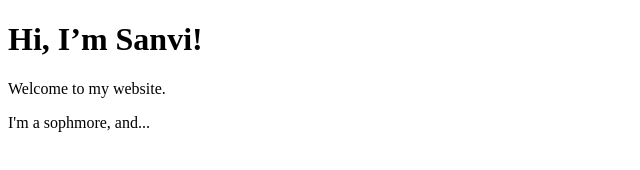
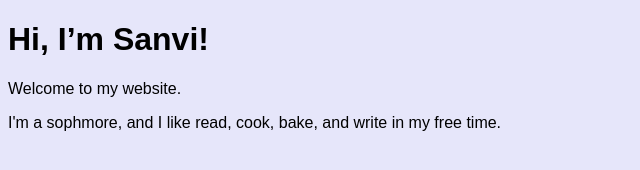
Before and after one commit to Sanvi3202011/sanvipersonalwebsite.github.io, a plain HTML site: page index.html in a window 1280 px wide. Shown: the whole page, without its empty margins (0-640 px from the left). Drawn offline with Linux system fonts and the light colour scheme.

Commit message:
Update personal introduction and add CSS styling
Expanded personal interests in the introduction and added basic CSS styling.

```diff
--- a/index.html
+++ b/index.html
@@ -8,6 +8,13 @@
     		<p>Welcome to my website.</p>
 
 
-      <p>I'm a sophmore, and...</p>
+      <p>I'm a sophmore, and I like read, cook, bake, and write in my free time.</p>
   	</body>
+ <style>
+    body {
+      background-color: lavender;
+      font-family: Arial, sans-serif;
+    }
+  </style>
+
 </html>
```
